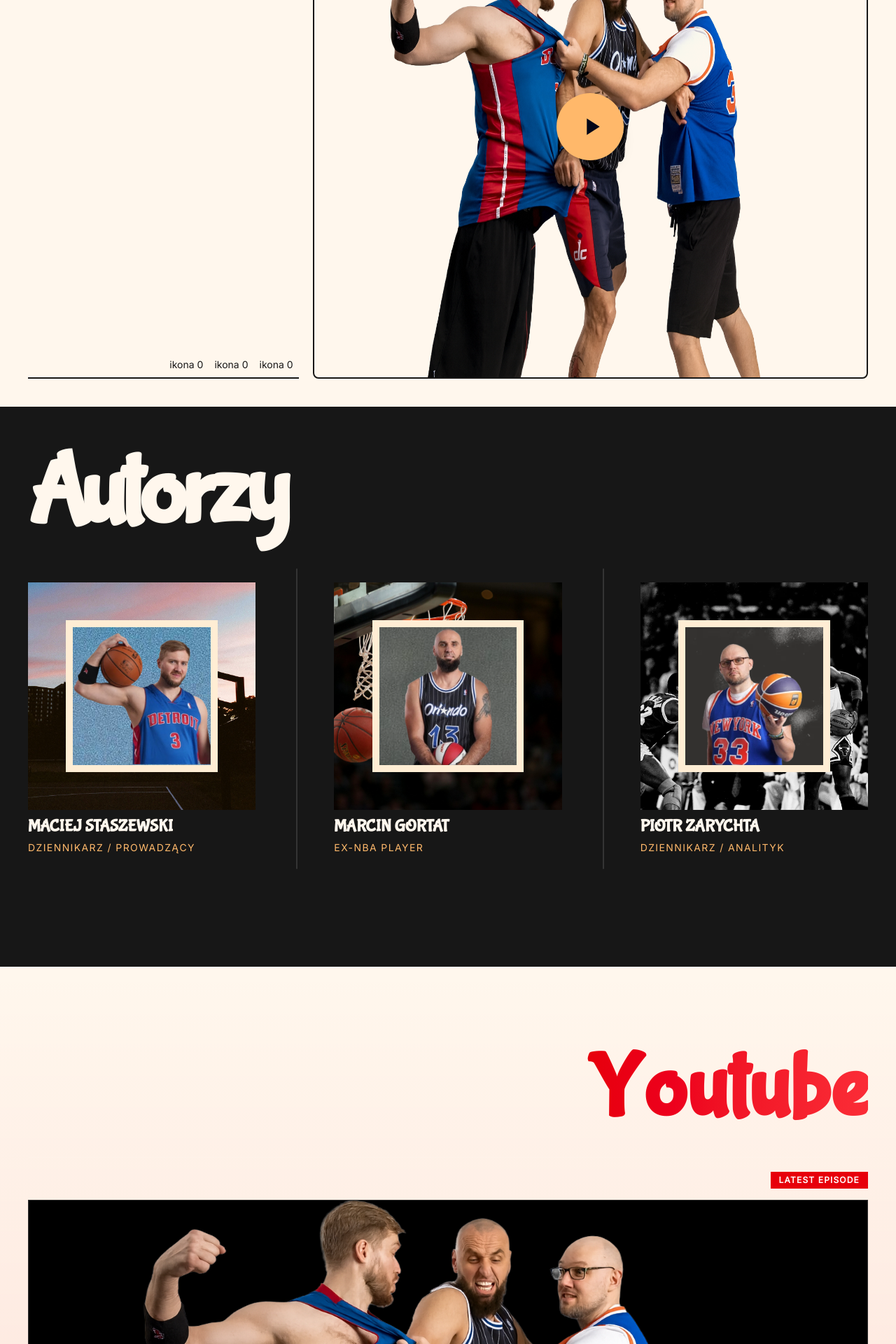
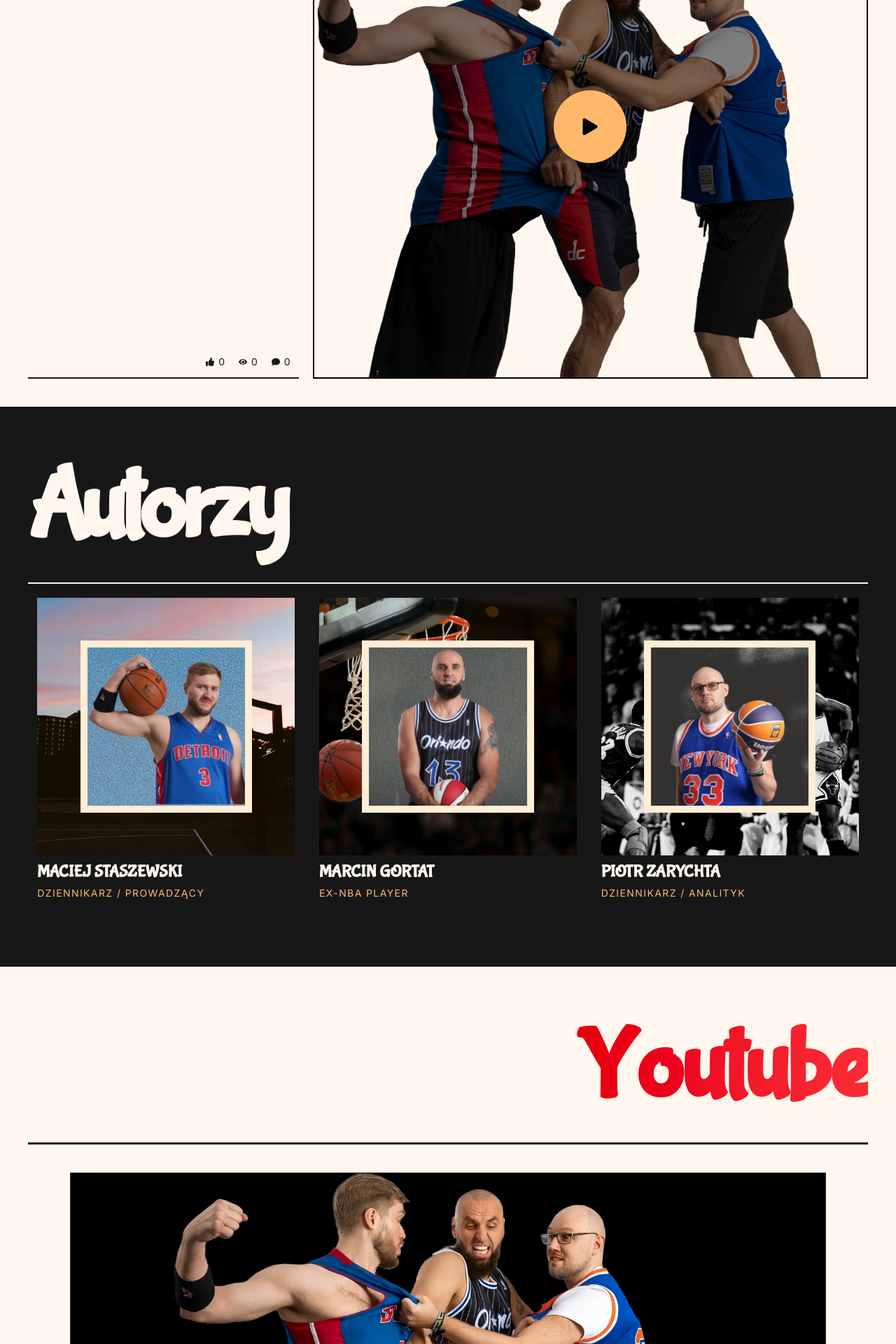
Before and after one commit to Xebec13/post-prime-podcast, a Next.js app: page / in a window 1280 px wide. Shown: the part 620-2540 px from the top of the page at 70% size. Built offline with nearby package versions, Linux system fonts and the light colour scheme.

Commit message:
fix: about,hero,navbar  responsivnes add: icon component and import from reacticons

```diff
--- a/app/components/about/About.tsx
+++ b/app/components/about/About.tsx
@@ -26,22 +26,21 @@
 
 export default function About() {
     return (
-        <section id="about" className="min-h-screen w-full bg-neutral-900 text-orange-50">
+        <section id="about" className="min-h-screen w-screen py-10 px-5 lg:px-10 bg-neutral-900 text-orange-50">
 
             {/* Nagłówek Sekcji */}
-            <div className="text-left pt-3 px-5 lg:pt-5 lg:px-10">
-                <h2 className="hero-title text-[clamp(3rem,11vw,12rem)] font-black tracking-tighter">
+            <div className="text-left">
+                <h2 className="text-[clamp(3rem,11vw,12rem)] border-b-2 font-black tracking-tighter">
                     Autorzy
                 </h2>
             </div>
 
             {/* Grid 3 kolumny */}
-            <div className="grid grid-cols-1 lg:grid-cols-3 gap-8 pb-5">
-                {hosts.map((host, index) => (
+            <div className="grid grid-cols-2 lg:grid-cols-3 place-items-center gap-2 pb-5">
+                {hosts.map((host) => (
                     <AboutCard
                         key={host.id}
                         host={host}
-                        showSeparator={index !== hosts.length - 1}
                     />
                 ))}
             </div>
--- a/app/components/about/AboutCard.tsx
+++ b/app/components/about/AboutCard.tsx
@@ -10,14 +10,14 @@
 
 interface AboutCardProps {
     host: Host;
-    showSeparator: boolean;
+
 }
 
-export default function AboutCard({ host, showSeparator }: AboutCardProps) {
+export default function AboutCard({ host }: AboutCardProps) {
 
 
     return (
-        <div className="relative group flex flex-col items-center justify-center gap-2 py-3 px-5 lg:py-5 lg:px-10">
+        <div className="relative w-full h-full min-w-sm max-w-3/4 lg:min-w-md lg:max-w-full flex flex-col items-center justify-center gap-2 py-3 px-5 lg:py-5 lg:px-10">
 
             {/* Miejsce na zdjęcie (hostImg) */}
             <div
@@ -52,10 +52,6 @@
                 </p>
             </div>
 
-            {/* === SEPARATOR (DIVIDER) === */}
-            {showSeparator && (
-                <div className="hidden lg:block absolute -right-5 top-1/2 -translate-y-1/2 w-0.5 h-full bg-neutral-600/50" />
-            )}
         </div>
     );
 }
--- a/app/components/hero/HeroEpInfo.tsx
+++ b/app/components/hero/HeroEpInfo.tsx
@@ -1,3 +1,5 @@
+import Icon from "../ui/Icon";
+
 interface HeroEpInfoProps {
     title: string;
     statistics: {
@@ -16,21 +18,21 @@
                 </h2>
             </div>
 
-            <div className="self-end flex flex-wrap gap-4 text-sm font-medium">
-                <div className="flex items-center gap-1">
-                    <span>ikona</span>
+            <div className="self-end inline-flex gap-3 text-sm font-medium">
+                <div className="inline-flex justify-center items-center gap-1.5 p-1">
+                    <span><Icon name="Like" size={12} /></span>
                     <p>
                         {Number(statistics.viewCount).toLocaleString()}
                     </p>
                 </div>
-                <div className="flex items-center gap-1">
-                    <span>ikona</span>
+                <div className="inline-flex justify-center items-center gap-1.5 p-1">
+                    <span><Icon name="View" size={12} /></span>
                     <p>
                         {Number(statistics.likeCount).toLocaleString()}
                     </p>
                 </div>
-                <div className="flex items-center gap-1">
-                    <span>ikona</span>
+                <div className="inline-flex justify-center items-center gap-1.5 p-1">
+                    <span><Icon name="Comment" size={12} /></span>
                     <p>
                         {Number(statistics.commentCount).toLocaleString()}
                     </p>
--- a/app/components/hero/HeroEpVideo.tsx
+++ b/app/components/hero/HeroEpVideo.tsx
@@ -1,6 +1,7 @@
 "use client";
 
 import { useState } from "react";
+import Icon from "../ui/Icon";
 import Image from "next/image";
 
 interface HeroEpVideoProps {
@@ -14,7 +15,7 @@
     // 1. Widok Odtwarzacza (po kliknięciu)
     if (isPlaying) {
         return (
-            <div className="size-full min-h-100 overflow-hidden rounded-lg">
+            <div className="size-full min-h-100 overflow-hidden">
                 <iframe
                     width="100%"
                     height="100%"
@@ -24,7 +25,7 @@
                     allow="accelerometer; autoplay; clipboard-write; encrypted-media; gyroscope; picture-in-picture"
                     allowFullScreen
                     className="w-full h-full"
-                ></iframe>
+                />
             </div>
         );
     }
@@ -34,7 +35,7 @@
         <div
             onClick={() => setIsPlaying(true)}
             // Kontener z tłem potrzebnym do efektu mix-blend (zamiast #faaa00 użyłem orange-500 dla spójności)
-            className="relative size-full min-h-100 overflow-hidden cursor-pointer group rounded-lg border-2"
+            className="relative size-full min-h-100 border-2 border-black overflow-hidden cursor-pointer group "
         >
             {/* Zdjęcie z efektem mix-blend-darken */}
             <Image
@@ -42,20 +43,14 @@
                 alt="Ostatni odcinek - miniaturka"
                 fill
                 sizes="(max-width: 1020px) 100vw, 50vw"
-                className="mix-blend-darken"
+                className="object-cover object-center brightness-50"
                 priority
             />
 
             {/* Przycisk Play (Absolute Center) */}
             <div className="absolute inset-0 flex items-center justify-center z-10">
-                <div className="size-20 lg:size-24 bg-orange-300 rounded-full flex items-center justify-center shadow-xl group-hover:scale-110 transition-transform duration-300">
-                    <svg
-                        className="w-8 h-8 lg:w-10 lg:h-10 text-slate-950 ml-1"
-                        fill="currentColor"
-                        viewBox="0 0 24 24"
-                    >
-                        <path d="M8 5v14l11-7z" />
-                    </svg>
+                <div className="p-10 bg-orange-300 rounded-full shadow-xl">
+                    <Icon name="Play" size={24} className="text-black "/>
                 </div>
             </div>
         </div>
--- /dev/null
+++ b/app/components/ui/Icon.tsx
@@ -0,0 +1,13 @@
+import { iconMap, IconName } from "../utils/icons";
+
+interface IconProps {
+    name: IconName;       // Tutaj wymuszamy, że musi to być klucz z naszego utils
+    className?: string;   // Opcjonalne klasy Tailwind
+    size?: number;        // Opcjonalny rozmiar
+}
+
+export default function Icon({ name, size, className }: IconProps) {
+    const IconComponent = iconMap[name];
+
+    return <IconComponent size={size} className={className} />;
+}
--- /dev/null
+++ b/app/components/utils/icons.ts
@@ -0,0 +1,22 @@
+import {
+    FaPlay,
+    FaEye,
+    FaThumbsUp,
+    FaComment,
+    FaYoutube,
+    FaFacebook,
+    FaInstagram
+} from "react-icons/fa";
+
+
+export const iconMap = {
+    Play: FaPlay,
+    View: FaEye,
+    Like: FaThumbsUp,
+    Comment: FaComment,
+    Youtube: FaYoutube,
+    Facebook: FaFacebook,
+    Instagram: FaInstagram,
+};
+
+export type IconName = keyof typeof iconMap;
--- a/app/components/youtube/Youtube.tsx
+++ b/app/components/youtube/Youtube.tsx
@@ -3,16 +3,19 @@
 
 export default function YouTube() {
     return (
-        <section id="youtube" className="w-full bg-linear-to-b from-transparent via-red-600/10 to-transparent py-20 px-5 lg:px-10">
+        <section id="youtube" className="w-full bg-inherit py-10 px-5 lg:px-10">
             {/* Nagłówek Sekcji */}
-            <div className="text-right mb-5 border-b border-white/10">
-                 <h2 className="text-[clamp(3rem,10vw,8rem)] font-black capitalize">
+            <div className="text-right border-b ">
+                <h2 className="text-[clamp(3rem,11vw,12rem)] border-b-2 font-black tracking-tight">
                     <span className="text-transparent bg-clip-text bg-linear-to-r from-red-600 to-red-500">Youtube</span>
                 </h2>
             </div>
 
             {/* 1. Główny Player (Pełna szerokość) */}
-            <YoutubePlayer />
+            <div className="px-15 py-10">
+                <YoutubePlayer />
+
+            </div>
 
             {/* 2. Lista Filmów (Grid 3 kolumny) */}
             <YoutubeList />
--- a/app/components/youtube/YoutubeList.tsx
+++ b/app/components/youtube/YoutubeList.tsx
@@ -34,13 +34,13 @@
                         {/* === SEPARATORY SIATKI === */}
 
                         {/* 1. LINIA PIONOWA (PO PRAWEJ) */}
-                        <div className={`absolute -right-3 lg:-right-4 top-4 bottom-4 w-0.5 bg-zinc-100/20
+                        <div className={`absolute -right-3 lg:-right-4 top-4 bottom-4 w-0.5 bg-black
                             ${showRightBase ? 'block' : 'hidden'}
                             ${showRightLg ? 'lg:block' : 'lg:hidden'}
                         `} />
 
                         {/* 2. LINIA POZIOMA (NA DOLE) */}
-                        <div className={`absolute -bottom-3 lg:-bottom-4 left-4 right-4 h-0.5 bg-zinc-100/20
+                        <div className={`absolute -bottom-3 lg:-bottom-4 left-4 right-4 h-0.5 bg-black
                             ${showBottomBase ? 'block' : 'hidden'}
                             ${showBottomLg ? 'lg:block' : 'lg:hidden'}
                         `} />
--- a/app/components/youtube/YoutubePlayer.tsx
+++ b/app/components/youtube/YoutubePlayer.tsx
@@ -8,13 +8,7 @@
     };
 
     return (
-        <div className="w-full flex flex-col gap-4 mb-10 lg:mb-16">
-            {/* Nagłówek sekcji */}
-            <div className="flex items-center justify-end ">
-                 <div className="bg-red-600 text-white px-3 py-1 font-bold uppercase text-xs tracking-widest">
-                    Latest Episode
-                </div>
-            </div>
+        <div className="w-full flex flex-col justify-center items-center gap-4 mb-5 lg:mb-13">
 
             {/* Kontener Wideo (Facade) */}
             <div className="relative w-full aspect-video bg-black border border-neutral-100/20 overflow-hidden cursor-pointer">
@@ -37,7 +31,7 @@
             </div>
 
             {/* Tytuł pod filmem */}
-            <h3 className="text-2xl md:text-4xl font-black uppercase tracking-tighter text-white mt-2">
+            <h3 className="w-full text-2xl md:text-4xl font-black uppercase tracking-tighter text-white mt-2">
                 {mainVideo.title}
             </h3>
         </div>
```
Also changed, not shown: app/components/navbar/Navbar.tsx (+4 -4 lines).
